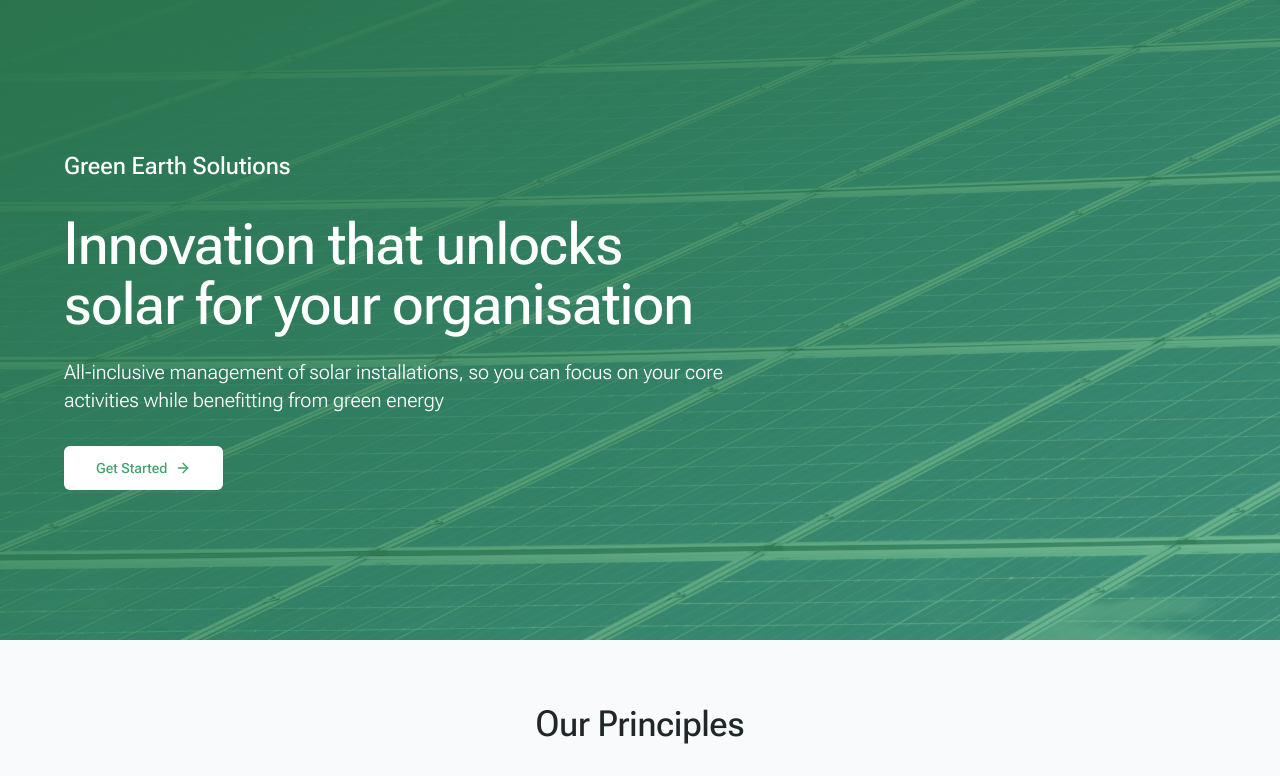
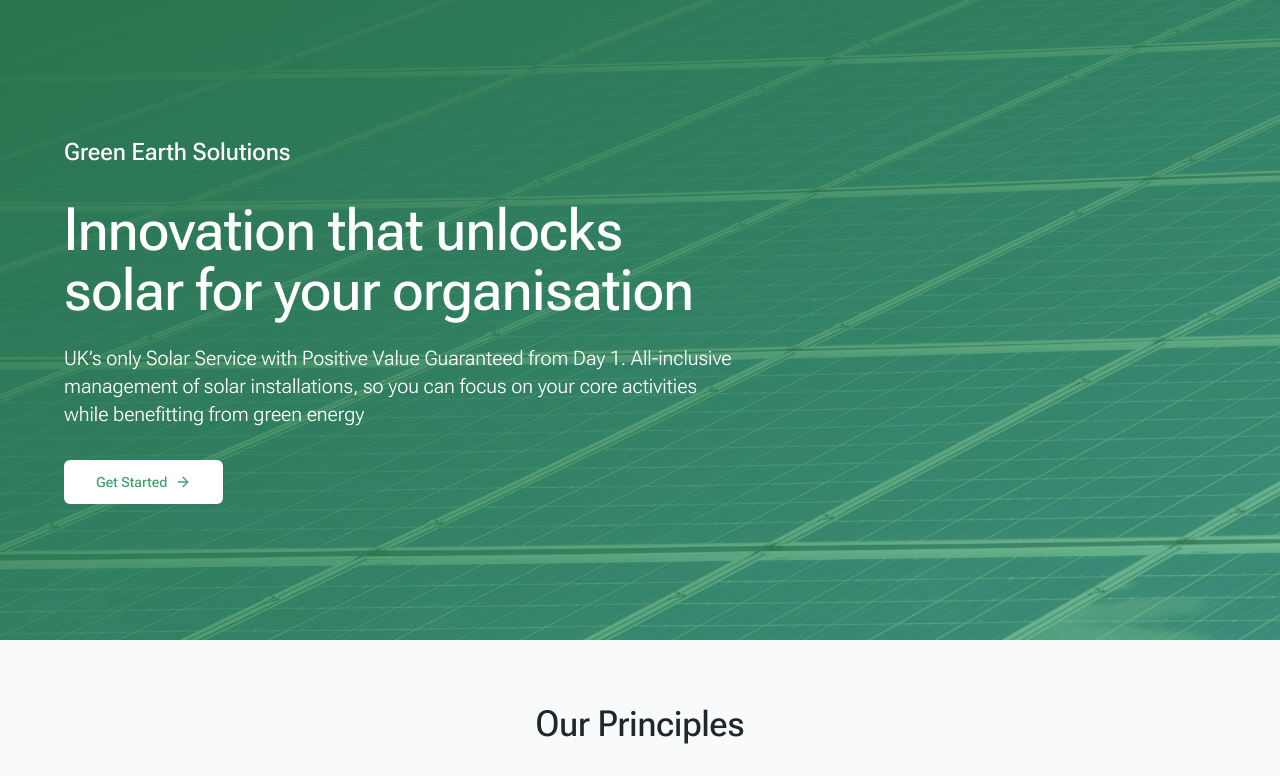
Before and after one commit to marianne-p/ges, a React (Vite) app: page / in a window 1280 px wide. Shown: the top 776 px of the page. Built offline with nearby package versions, Linux system fonts and the light colour scheme.

Commit message:
Update Index.jsx
wording changes

```diff
--- a/src/pages/Index.jsx
+++ b/src/pages/Index.jsx
@@ -84,7 +84,7 @@ const Index = () => {
                 Innovation that unlocks solar for your organisation
               </h1>
               <p className="text-xl mb-8">
-                All-inclusive management of solar installations, so you can focus on your core activities while benefitting from green energy
+                UK’s only Solar Service with Positive Value Guaranteed from Day 1. All-inclusive management of solar installations, so you can focus on your core activities while benefitting from green energy
               </p>
               <Button
                 size="lg"
```
